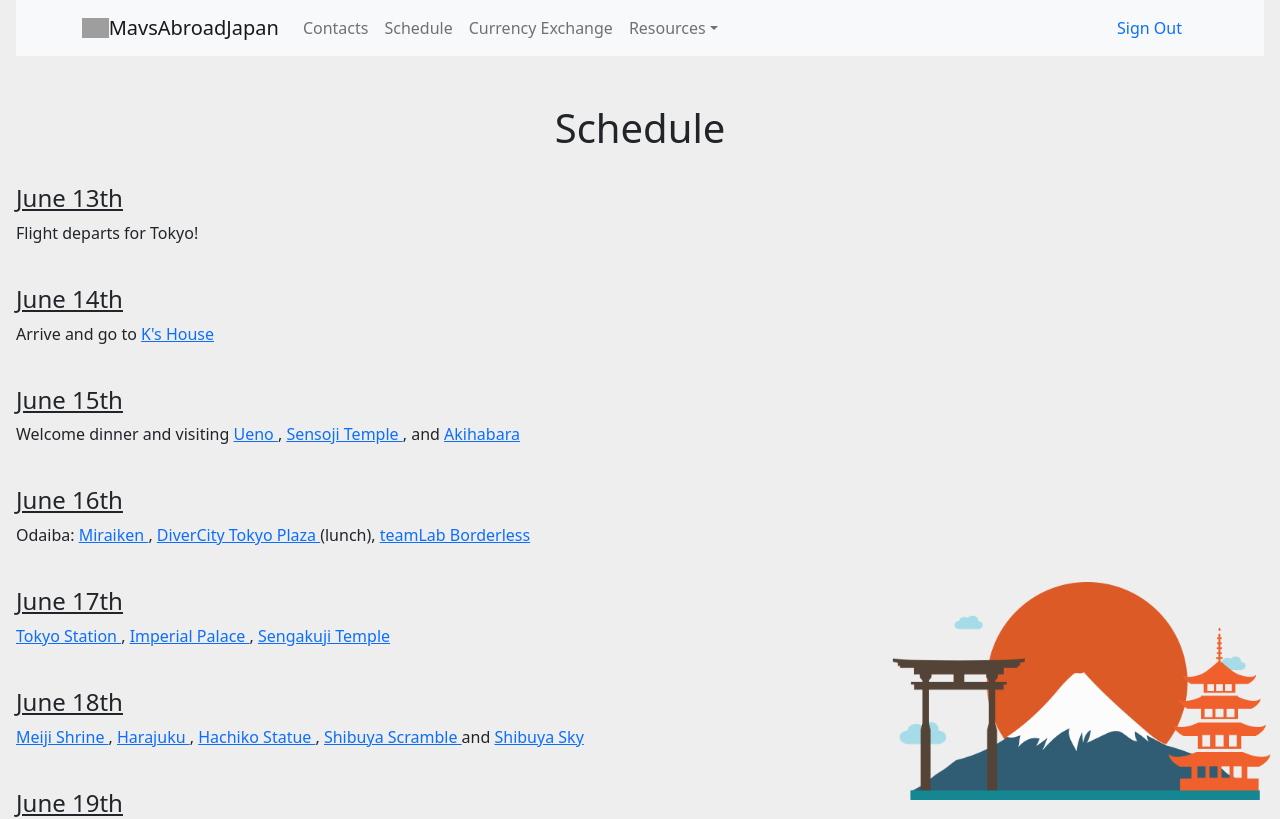
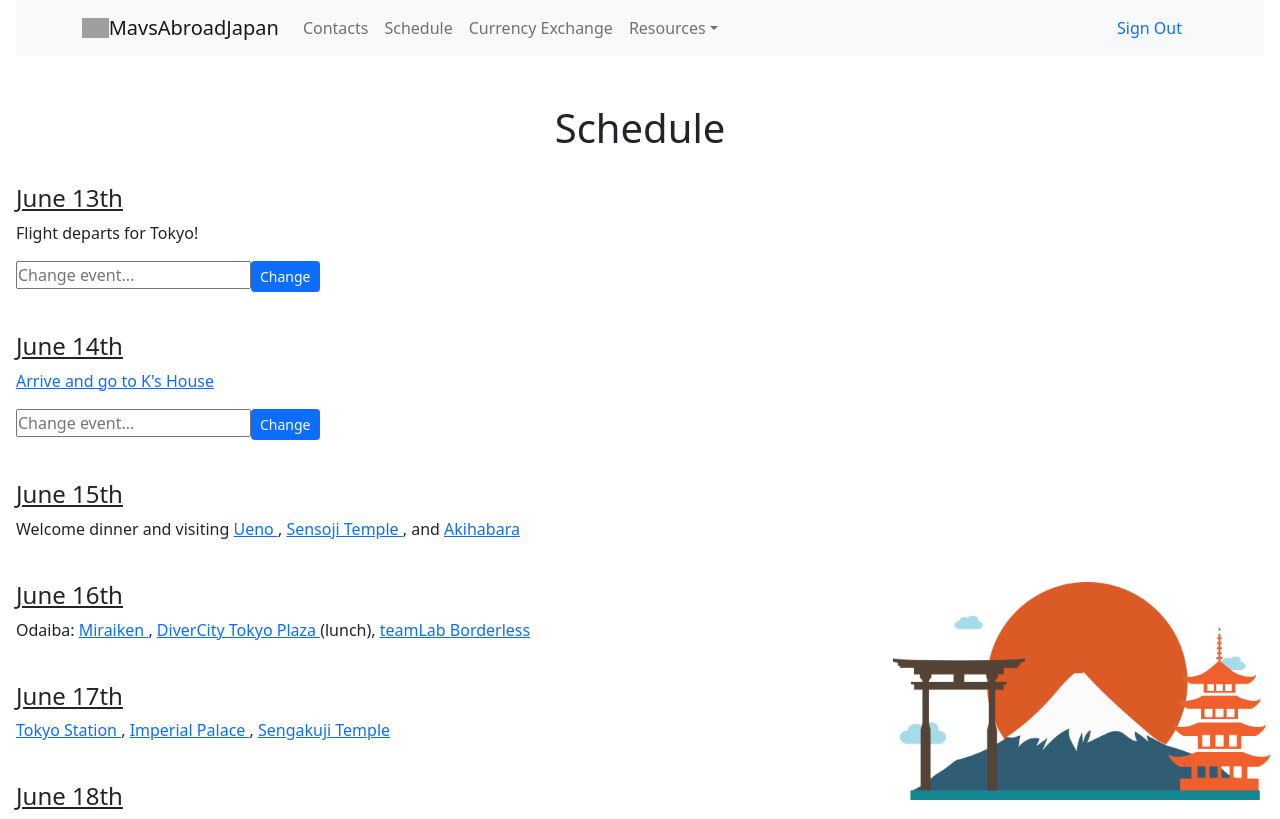
Before and after one commit to SweekarShresthaUTA/JapanTripApplication, a React (Create React App) app in the folder my-app/: page /Schedule in a window 1280 px wide. Shown: the top 819 px of the page. Built offline with nearby package versions, Linux system fonts and the light colour scheme; grey boxes are pictures that could not be loaded; what google-maps-react would draw is missing.

Commit message:
Added Edit Schedule functionality

```diff
--- /dev/null
+++ b/my-app/src/Components/ScheduleComponents/EditSchedule.jsx
@@ -0,0 +1,57 @@
+// edit schedule functionality
+import React, { useState } from "react";
+import "bootstrap/dist/css/bootstrap.css";
+import Button from "react-bootstrap/Button";
+import "bootstrap/dist/css/bootstrap.min.css";
+
+const EditSchedule = (props) => {
+
+  // props that sets the schedule to render as the inital prop passed in, initial being the initially planned schedule for the day
+  const [schedule, setSchedule] = useState("");
+  const [renderSchedule, setRenderSchedule] = useState(props.initialSchedule);
+
+  // changes state of the renderSchedule to render the edited new schedule text
+  const ChangeEvent = () => {
+    setRenderSchedule(schedule);
+    setSchedule("");
+  };
+
+  // if href is provided render the text that redirects it with href
+  if (props.href) {
+    return (
+      <>
+        <p><a href={props.href} >{renderSchedule}</a></p>
+        <input
+          width=""
+          placeholder="Change event..."
+          value={schedule}
+          onChange={(e) => {
+            setSchedule(e.target.value);
+          }}
+        />
+        <Button onClick={ChangeEvent} size="sm">
+          Change
+        </Button>
+      </>
+    );
+  } else {
+    return (
+      <>
+        <p>{renderSchedule}</p>
+        <input
+          width=""
+          placeholder="Change event..."
+          value={schedule}
+          onChange={(e) => {
+            setSchedule(e.target.value);
+          }}
+        />
+        <Button onClick={ChangeEvent} size="sm">
+          Change
+        </Button>
+      </>
+    );
+  }
+};
+
+export default EditSchedule;
--- a/my-app/src/Components/ScheduleComponents/Schedule.jsx
+++ b/my-app/src/Components/ScheduleComponents/Schedule.jsx
@@ -6,6 +6,7 @@ import ContentBox from "./ContentBox";
 import Activity from "./Activity";
 import "./Schedule.css";
 import ScheduleBG from "../../Images/ScheduleBG.png";
+import EditSchedule from "./EditSchedule";
 
 const Schedule = () => {
 
@@ -56,11 +57,11 @@ const Schedule = () => {
       <br />
 
       <h4 style={{ textAlign: "left" }}> <u> June 13th</u> </h4>
-      <p style={{textAlign: "left"}}> Flight departs for Tokyo!</p>
+      <p style={{textAlign: "left"}}><EditSchedule initialSchedule='Flight departs for Tokyo!'/></p>
       <br />
 
       <h4 style={{ textAlign: "left" }}> <u> June 14th</u> </h4>
-      <p style={{textAlign: "left"}}> Arrive and go to <a href="https://www.google.com/maps/place/K's+House+Tokyo+Oasis/@35.7157867,139.7913281,17z/data=!3m1!4b1!4m8!3m7!1s0x60188ec1843d7b15:0x55b8f2aa015161b2!5m2!4m1!1i2!8m2!3d35.7158115!4d139.7935244" >K's House</a> </p>
+      <p style={{textAlign: "left"}}><EditSchedule initialSchedule="Arrive and go to K's House" href="https://www.google.com/maps/place/K's+House+Tokyo+Oasis/@35.7157867,139.7913281,17z/data=!3m1!4b1!4m8!3m7!1s0x60188ec1843d7b15:0x55b8f2aa015161b2!5m2!4m1!1i2!8m2!3d35.7158115!4d139.7935244"/></p>
       <br />
 
       <h4 style={{ textAlign: "left" }}> <u> June 15th</u> </h4>
```
